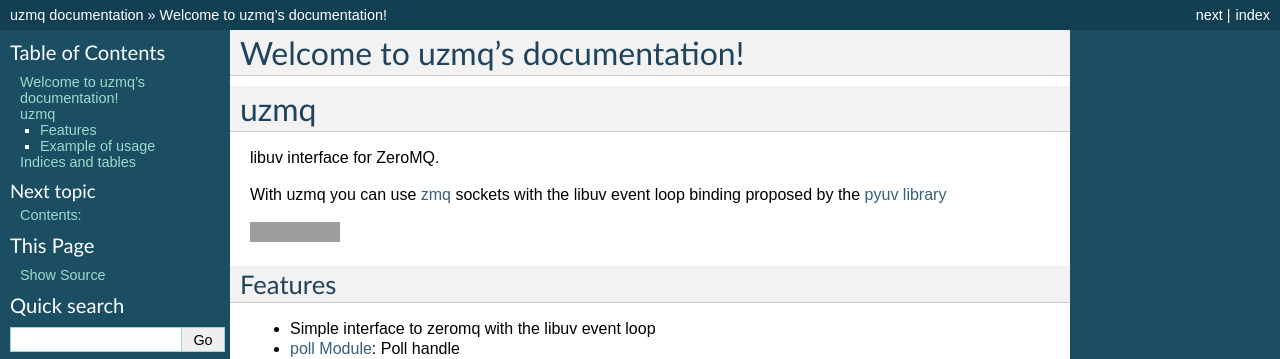
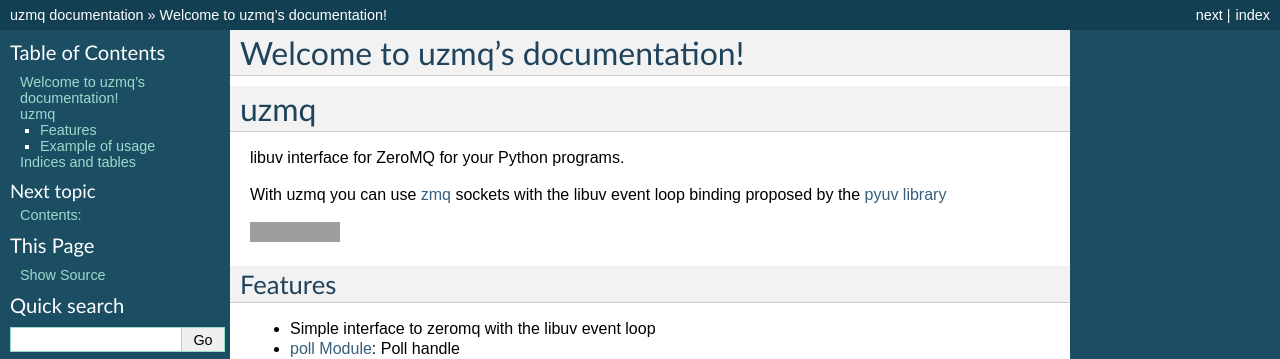
Before and after one commit to benoitc/uzmq, a Sphinx documentation site: the page built from docs/index.rst, in a window 1280 px wide. Shown: the top 359 px of the page. Built offline with Sphinx 7.4.7, drawn with Linux system fonts in a browser that asks for light colours; the version number could not be read and is left out; grey boxes are pictures that could not be loaded.

Commit message:
say we are in python

```diff
--- a/README.rst
+++ b/README.rst
@@ -1,7 +1,7 @@
 uzmq
 ====
 
-libuv interface for ZeroMQ.
+libuv interface for ZeroMQ for your Python programs.
 
 With uzmq you can use `zmq <http://zeromq.org>`_ sockets with the libuv
 event loop binding proposed by the `pyuv library <http://pyuv.readthedocs.org>`_.
--- a/docs/index.rst
+++ b/docs/index.rst
@@ -9,7 +9,7 @@
 uzmq
 ====
 
-libuv interface for ZeroMQ.
+libuv interface for ZeroMQ for your Python programs.
 
 With uzmq you can use `zmq <http://zeromq.org>`_ sockets with the libuv
 event loop binding proposed by the `pyuv library <http://pyuv.readthedocs.org>`_
```
